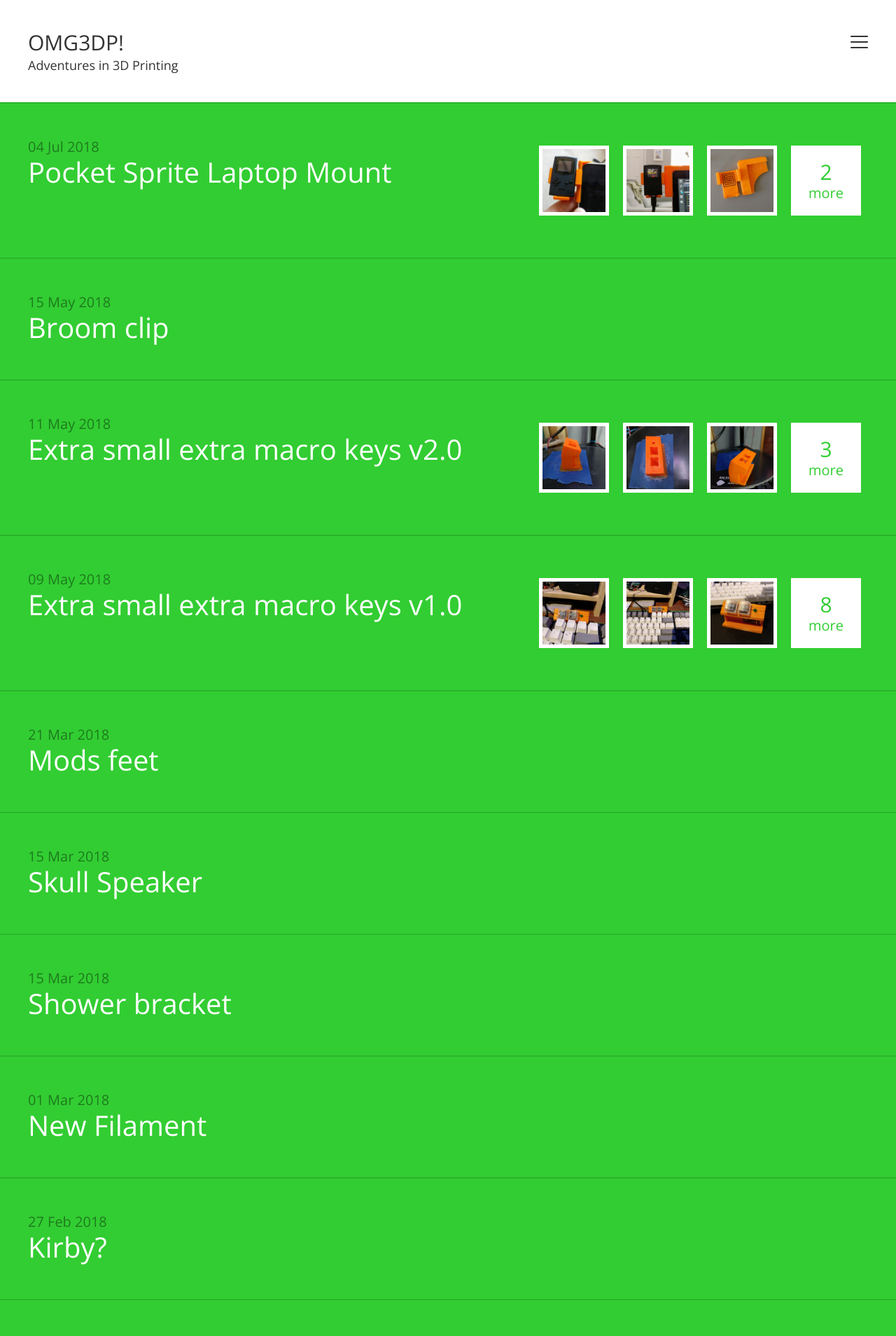
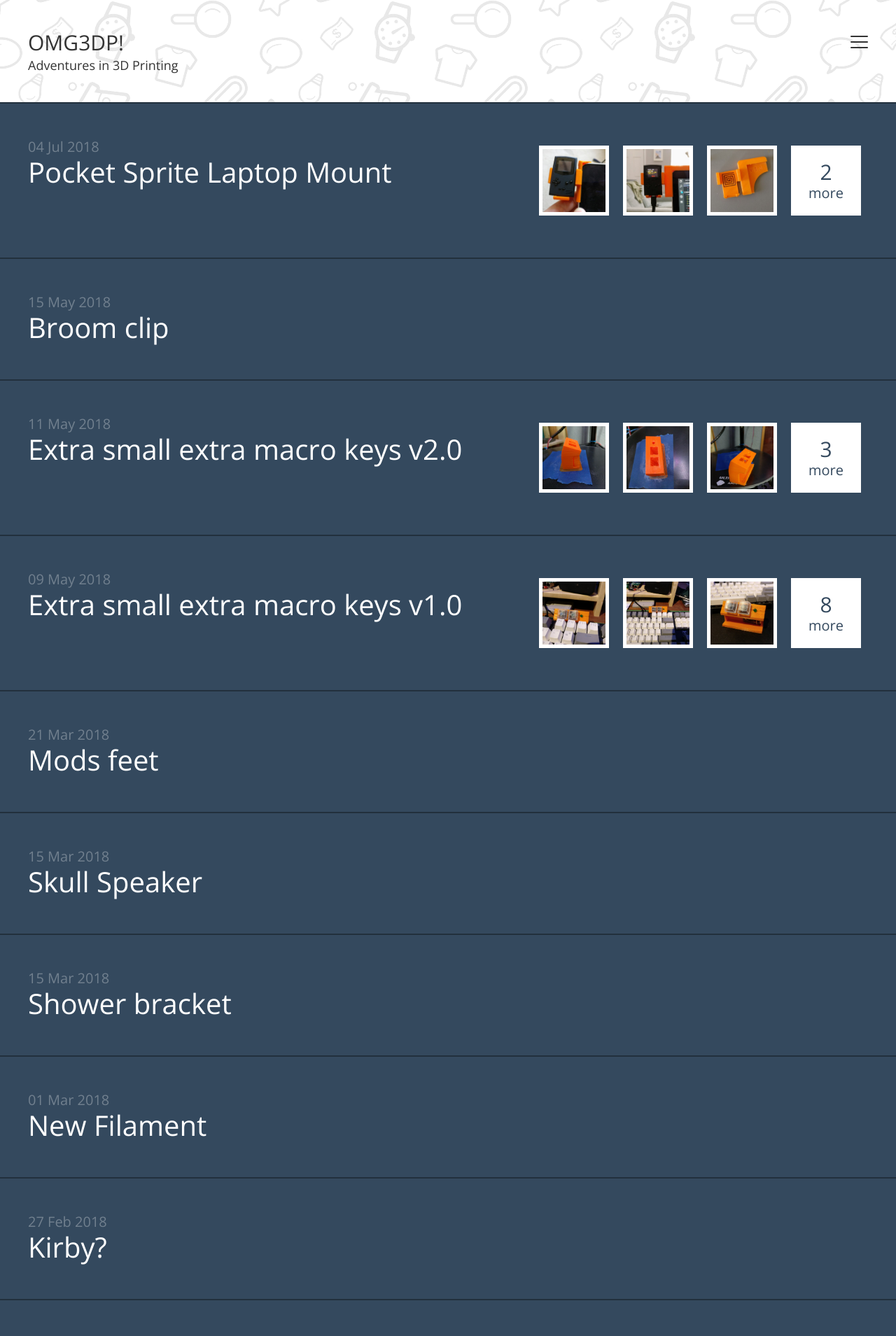
Before and after one commit to omgmog/3dp, a Jekyll site: the page built from index.html, in a window 1280 px wide. Shown: the top 1909 px of the page at 70% size. Built offline with Jekyll 4.4.1, drawn with Linux system fonts in a browser that asks for light colours; the list of posts is cut into pages by our own code.

Commit message:
Style tweaks

```diff
--- a/_scss/base/_global.scss
+++ b/_scss/base/_global.scss
@@ -11,20 +11,22 @@
 html {
   width: 100%;
   height: 100%;
-}
 
-body {
-  font: $font-size-l $font-family;
-  color: $text-color;
-  text-rendering: optimizeLegibility;
-  -webkit-font-smoothing: antialiased;
-  background-color: $bg-color;
+  font-size: $font-size-l;
   @media (max-width: 942px) {
     font-size: $font-size-m;
   }
   @media (max-width: 642px) {
     font-size: $font-size-s;
   }
+}
+
+body {
+  font: 1rem $font-family;
+  color: $text-color;
+  text-rendering: optimizeLegibility;
+  -webkit-font-smoothing: antialiased;
+  background-color: $bg-color;
 }
 
 h1,
--- a/_scss/base/_variables.scss
+++ b/_scss/base/_variables.scss
@@ -1,7 +1,7 @@
 // Colors
 
-$main-color:        #32CD32;  // change this color for further customization
-                                      // I like http://colours.neilorangepeel.com/! Making colors semantic too ;)
+$main-color:        #34495e;
+$secondary-color:   darken($main-color, 10%);
 
 $bg-color:          white; // background-color
 
--- a/_scss/pages/_home.scss
+++ b/_scss/pages/_home.scss
@@ -4,11 +4,11 @@
   li {
     display: inline-block;
     width: 100%;
-    border-bottom: .1em solid darken($main-color, 6%);
+    border-bottom: 2px solid $secondary-color;
     line-height: 1.2;
 
     &:first-child {
-      border-top: .1em solid darken($main-color, 6%);
+      border-top: 2px solid $secondary-color;
     }
 
     .p-wrap {
@@ -44,7 +44,7 @@
     } // end .p-wrap
 
     time {
-      color: darken($main-color, 20%);
+      color: rgba(#fff, .3);
       display: block;
     }
 
--- a/_scss/pages/_posts.scss
+++ b/_scss/pages/_posts.scss
@@ -37,15 +37,13 @@
     display: inline-block;
     position: relative;
     top: 1.1em;
-    background: $bg-color;
-    font-family: $variant-family;
     font-size: 85%;
     text-align: center;
     font-weight: normal;
-    font-style: italic;
     padding: 0 $spacing-s;
     text-transform: none;
     letter-spacing: 1px;
+    width: 100%;
   }
 
   .share {
--- a/_scss/partials/_header.scss
+++ b/_scss/partials/_header.scss
@@ -1,11 +1,13 @@
 header {
   width: 100%;
-  background: white;
+  background-color: white;
+  background-image: url(../assets/img/icons.png);
+
 
   .post & {
-    background: $main-color;
+    background-color: $main-color;
     color: #fff;
-    border-bottom: .1em solid darken($main-color, 6%);
+    border-bottom: .1em solid $secondary-color;
   }
 }
 
```
Also changed, not shown: _layouts/post.html (+6 -6 lines), assets/img/icons.png (added), assets/img/img1.jpg (deleted), assets/img/img2.jpg (deleted).
